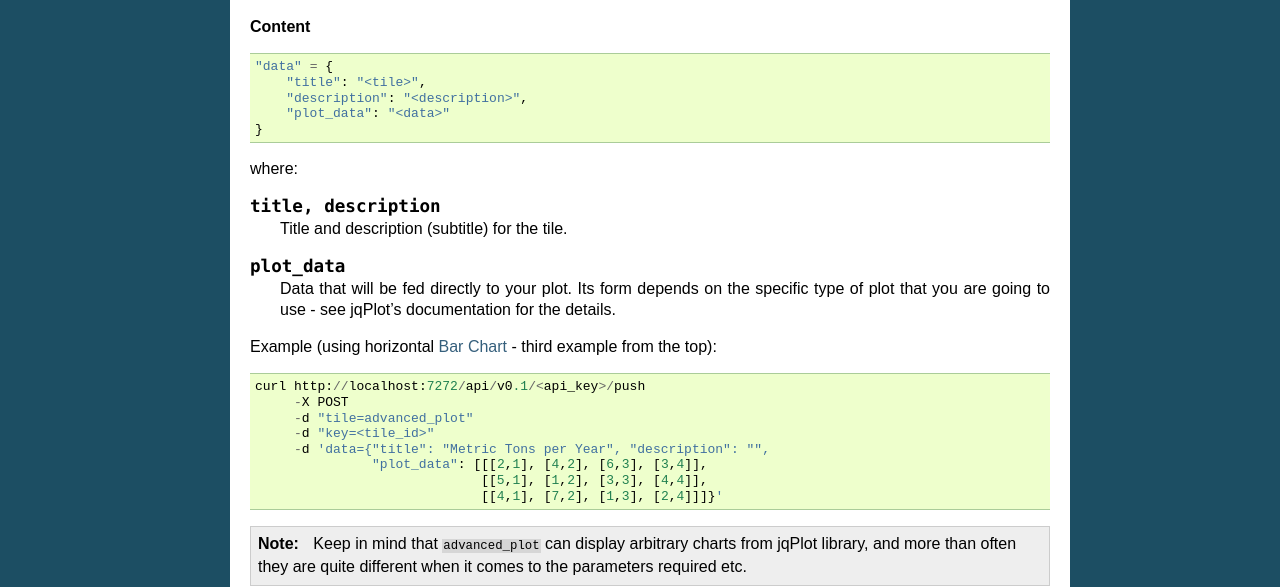
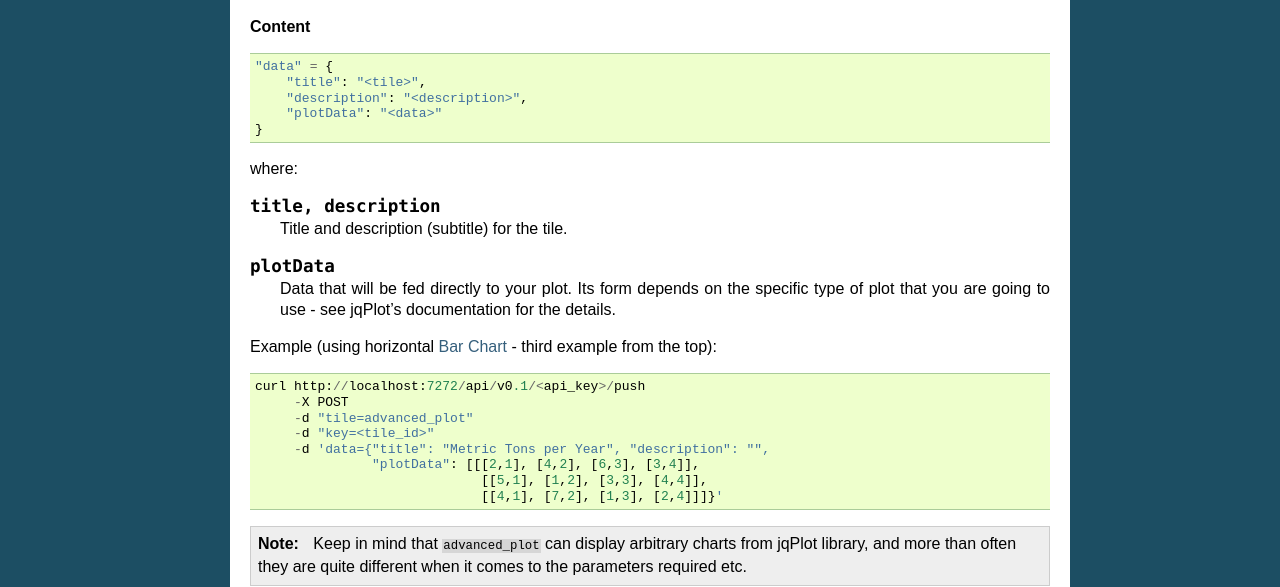
Before and after one commit to allegro/tipboard, a Sphinx documentation site: the page built from doc/tile__advanced_plot.rst, in a window 1280 px wide. Shown: the part 583-1170 px from the top of the page. Built offline with Sphinx 7.4.7, drawn with Linux system fonts in a browser that asks for light colours.

Commit message:
Updated advanced-plot doc
Fixed documentation for advanced-plot.
Key mentioned in doc. was *plot_data* which is incorrect.
Correct key is: plotData

```diff
--- a/doc/tile__advanced_plot.rst
+++ b/doc/tile__advanced_plot.rst
@@ -26,7 +26,7 @@ Here you will find `some examples <http://www.jqplot.com/deploy/dist/examples/>`
   "data" = {
       "title": "<tile>",
       "description": "<description>",
-      "plot_data": "<data>"
+      "plotData": "<data>"
   }
 
 where:
@@ -35,7 +35,7 @@ where:
 
    Title and description (subtitle) for the tile.
 
-.. describe:: plot_data
+.. describe:: plotData
 
    Data that will be fed directly to your plot. Its form depends on the
    specific type of plot that you are going to use - see jqPlot's documentation
@@ -50,7 +50,7 @@ from the top)::
        -d "tile=advanced_plot"
        -d "key=<tile_id>"
        -d 'data={"title": "Metric Tons per Year", "description": "",
-                 "plot_data": [[[2,1], [4,2], [6,3], [3,4]],
+                 "plotData": [[[2,1], [4,2], [6,3], [3,4]],
                                [[5,1], [1,2], [3,3], [4,4]],
                                [[4,1], [7,2], [1,3], [2,4]]]}'
 
```
